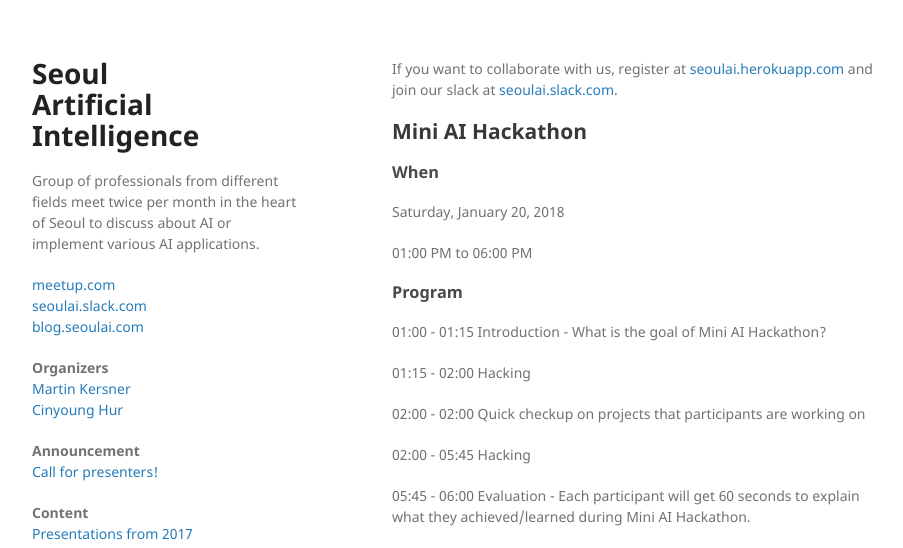
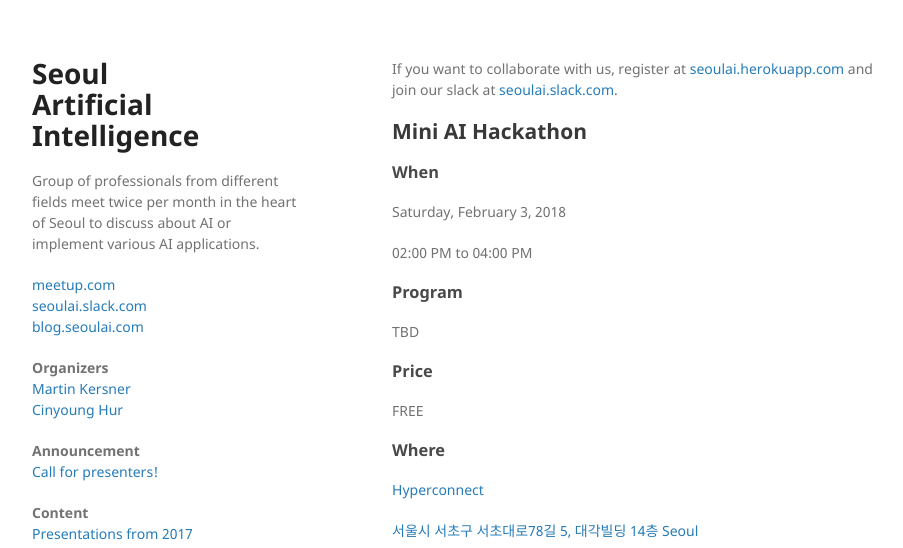
Before and after one commit to martinkersner/seoul-artificial-intelligence-meetup, a Jekyll site: the page built from docs/index.md, in a window 1280 px wide and 1400 px high. Shown: the top 548 px of the window, without its empty margins (178-1081 px from the left). Built offline with Jekyll 4.4.1, drawn with Linux system fonts in a browser that asks for light colours; some of the changed text lies outside the part shown.

Commit message:
presentations from mini ai hackathon 2018/01/20

```diff
--- a/docs/index.md
+++ b/docs/index.md
@@ -10,34 +10,34 @@
 ## Mini AI Hackathon
 
 ### When
-Saturday, January 20, 2018
+Saturday, February 3, 2018
 
-<!--02:00 PM to 04:00 PM-->
-01:00 PM to 06:00 PM
+02:00 PM to 04:00 PM
+<!--01:00 PM to 06:00 PM-->
 
-<!--TBD-->
 ### Program
+TBD
 
-01:00 - 01:15 Introduction - What is the goal of Mini AI Hackathon?
+<!--01:00 - 01:15 Introduction - What is the goal of Mini AI Hackathon?-->
 
-01:15 - 02:00 Hacking
+<!--01:15 - 02:00 Hacking-->
 
-02:00 - 02:00 Quick checkup on projects that participants are working on
+<!--02:00 - 02:00 Quick checkup on projects that participants are working on-->
 
-02:00 - 05:45 Hacking
+<!--02:00 - 05:45 Hacking-->
 
-05:45 - 06:00 Evaluation - Each participant will get 60 seconds to explain what they achieved/learned during Mini AI Hackathon.
+<!--05:45 - 06:00 Evaluation - Each participant will get 60 seconds to explain what they achieved/learned during Mini AI Hackathon.-->
 
-## Details
+<!--## Details-->
 
-It is recommended to think about project you want to work on in advance. You can continue working on some of your projects. You can learn new framework that could be useful for you later on. Or maybe you want implement some new NN architecture? Great! There are no limits to projects, however, the project should be related to Artificial Intelligence.
+<!--It is recommended to think about project you want to work on in advance. You can continue working on some of your projects. You can learn new framework that could be useful for you later on. Or maybe you want implement some new NN architecture? Great! There are no limits to projects, however, the project should be related to Artificial Intelligence.-->
 
-## Team
+<!--## Team-->
 
-Mini AI Hackathon allows you to participate either as a single participant or in a team. In case you want to participate in a team, all members (not more than 2 is recommended) have to RSVP to this event through meetup.com. If you want to search for potential team members, the best way is through our slack [seoulai.slack.com](https://seoulai.slack.com/) (before joining slack you have to ask for invitation at [seoulai.herokuapp.com](https://seoulai.herokuapp.com/))
+<!--Mini AI Hackathon allows you to participate either as a single participant or in a team. In case you want to participate in a team, all members (not more than 2 is recommended) have to RSVP to this event through meetup.com. If you want to search for potential team members, the best way is through our slack [seoulai.slack.com](https://seoulai.slack.com/) (before joining slack you have to ask for invitation at [seoulai.herokuapp.com](https://seoulai.herokuapp.com/))-->
 
-### Registration
-Register at [meetup.com](https://www.meetup.com/Seoul-Artificial-Intelligence/events/246729049/).
+<!--### Registration-->
+<!--Register at [meetup.com](https://www.meetup.com/Seoul-Artificial-Intelligence/events/246729049/).-->
 
 
 ### Price
@@ -53,12 +53,6 @@
 <iframe src="https://www.google.com/maps/embed?pb=!1m18!1m12!1m3!1d3165.4515690893822!2d127.02735559999999!3d37.4972664!2m3!1f0!2f0!3f0!3m2!1i1024!2i768!4f13.1!3m3!1m2!1s0x357ca15a2f9719ab%3A0x20210a76b2b256f7!2z64yA6rCB67mM65Sp!5e0!3m2!1sen!2s!4v1508801167955" width="100%" height="450" frameborder="0" style="border:0" allowfullscreen></iframe>
 </center>
 
-<!--Songpa Makerspace, 2nd floor-->
-
-<!--[서울 송파구 문정동 11-12 선빌딩 2층](https://www.google.co.kr/maps/place/11-12+Munjeong+1(il)-dong,+Songpa-gu,+Seoul/@37.4892478,127.1256735,17z/data=!3m1!4b1!4m5!3m4!1s0x357caf6225578839:0x15045516ce9d743c!8m2!3d37.4892478!4d127.1278622?hl=en)-->
-
-<!--[http://songpamakers.com/](http://songpamakers.com/)-->
-
 <!--<center>-->
 <!--<iframe src="https://www.google.com/maps/embed?pb=!1m18!1m12!1m3!1d3165.791437375784!2d127.12567351487975!3d37.4892477798125!2m3!1f0!2f0!3f0!3m2!1i1024!2i768!4f13.1!3m3!1m2!1s0x357caf6225578839%3A0x15045516ce9d743c!2s11-12+Munjeong+1(il)-dong%2C+Songpa-gu%2C+Seoul!5e0!3m2!1sen!2skr!4v1507279171955" width="100%" height="450" frameborder="0" style="border:0" allowfullscreen></iframe>-->
 <!--</center>-->
```
Also changed, not shown: other parts of docs/index.md (+3 -0 lines), 1 other file.
